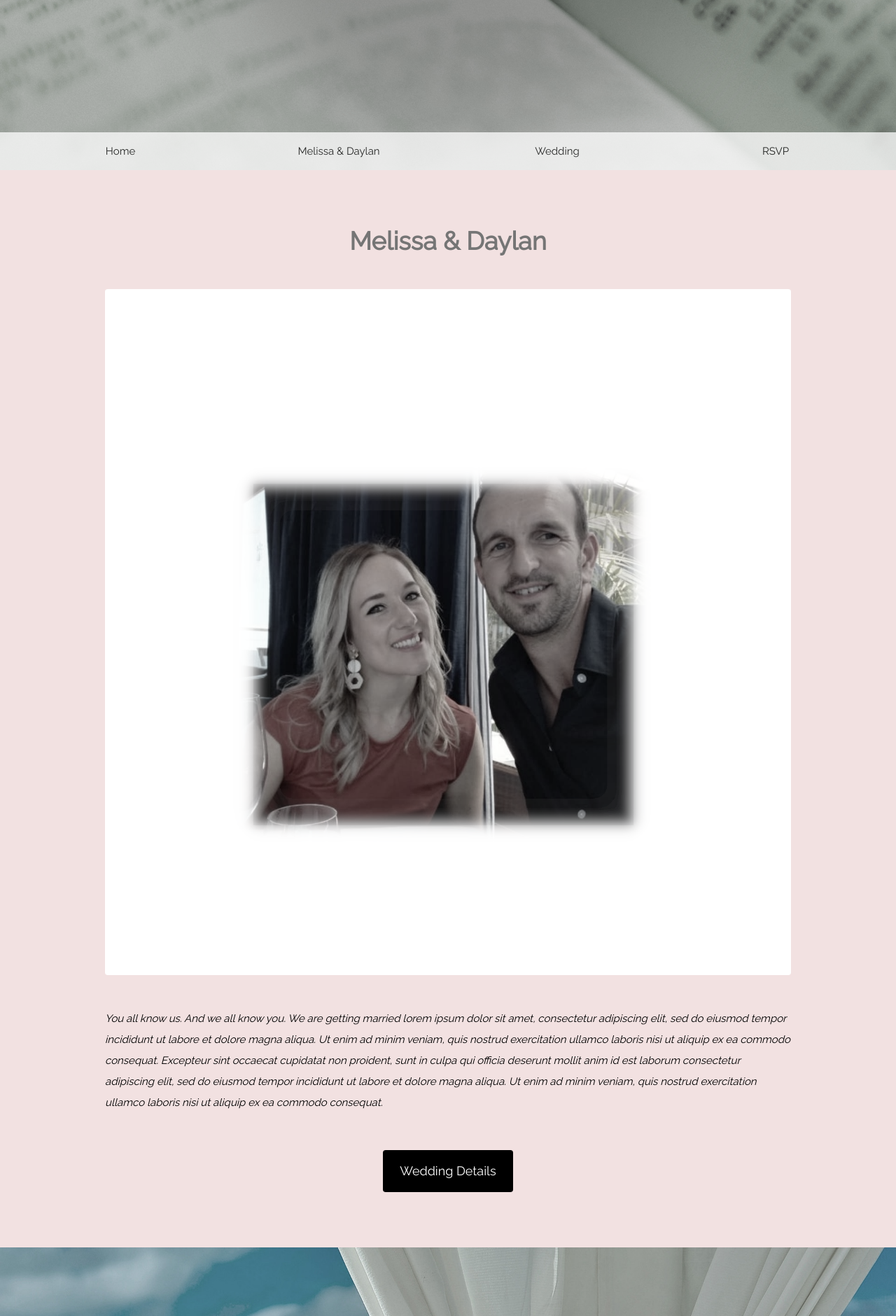
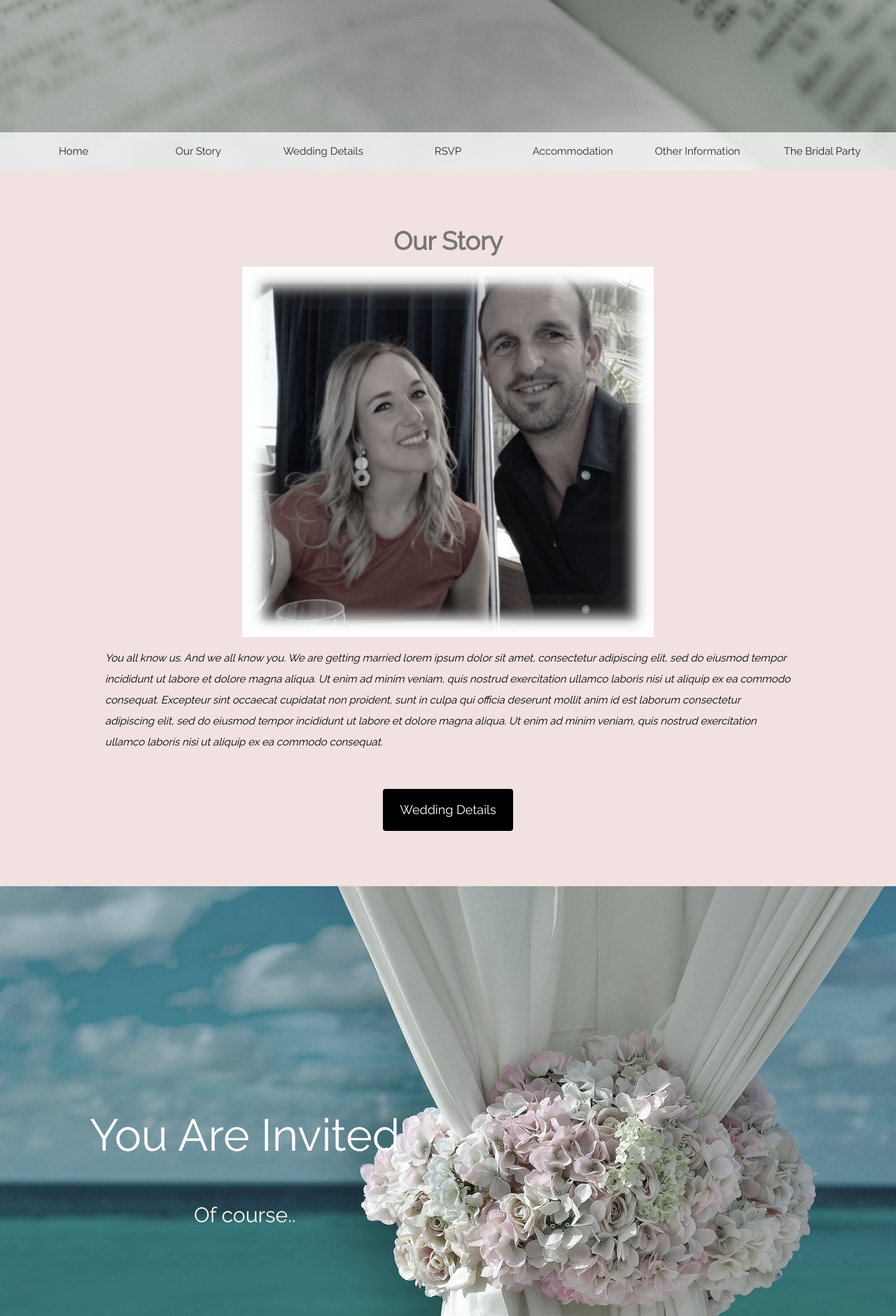
Before and after one commit to SpaceMeerkat/wedding, a Python web app: template templates/home.html in a window 1280 px wide. Shown: the part 557-2437 px from the top of the page at 70% size. Run offline with Jinja, Linux system fonts and the light colour scheme; the template is opened without the code that fills it, so the values that code supplies are empty.

Commit message:
content update to Daylan's specs

```diff
--- a/static/style.css
+++ b/static/style.css
@@ -101,6 +101,7 @@ hr{border:0;border-top:1px solid #eee;margin:20px 0}
 .w3-display-left{position:absolute;top:50%;left:0%;transform:translate(0%,-50%);-ms-transform:translate(-0%,-50%)}
 .w3-display-left2{position:absolute;top:50%;left:10%;transform:translate(0%,-50%);-ms-transform:translate(-0%,-50%)}
 .w3-display-right{position:absolute;top:50%;right:0%;transform:translate(0%,-50%);-ms-transform:translate(0%,-50%)}
+.w3-display-right2{position:absolute;top:50%;right:10%;transform:translate(0%,-50%);-ms-transform:translate(0%,-50%)}
 .w3-display-topmiddle{position:absolute;left:50%;top:0;transform:translate(-50%,0%);-ms-transform:translate(-50%,0%)}
 .w3-display-bottommiddle{position:absolute;left:50%;bottom:0;transform:translate(-50%,0%);-ms-transform:translate(-50%,0%)}
 .w3-display-container:hover .w3-display-hover{display:block}.w3-display-container:hover span.w3-display-hover{display:inline-block}.w3-display-hover{display:none}
@@ -234,3 +235,10 @@ hr{border:0;border-top:1px solid #eee;margin:20px 0}
 .w3-border-dark-grey,.w3-hover-border-dark-grey:hover,.w3-border-dark-gray,.w3-hover-border-dark-gray:hover{border-color:#616161!important}
 .w3-border-pale-red,.w3-hover-border-pale-red:hover{border-color:#ffe7e7!important}.w3-border-pale-green,.w3-hover-border-pale-green:hover{border-color:#e7ffe7!important}
 .w3-border-pale-yellow,.w3-hover-border-pale-yellow:hover{border-color:#ffffcc!important}.w3-border-pale-blue,.w3-hover-border-pale-blue:hover{border-color:#e7ffff!important}
+
+.center {
+  display: block;
+  margin-left: auto;
+  margin-right: auto;
+  width: 50%;
+}
--- a/templates/home.html
+++ b/templates/home.html
@@ -1,7 +1,7 @@
 <!DOCTYPE html>
 <html>
 <head>
-<title>W3.CSS Template</title>
+<title>Melissa & Daylan</title>
 <meta charset="UTF-8">
 <meta name="viewport" content="width=device-width, initial-scale=1">
 <link rel="stylesheet" href="{{ url_for('static', filename='style.css') }}">
@@ -10,13 +10,16 @@
 body,h1,h2{font-family: "Raleway", sans-serif}
 body, html {height: 100%}
 p {line-height: 2}
-.bgimg, .bgimg2 {
+.bgimg, .bgimg2, .bgimg3, .bgimg4 {
   min-height: 100%;
   background-position: center;
   background-size: cover;
 }
 .bgimg {background-image: url("/static/wedding_rings3.jpg")}
 .bgimg2 {background-image: url("/static/beach3.jpg")}
+.bgimg3 {background-image: url("/static/housing.jpg")}
+.bgimg4 {background-image: url("/static/bridal.jpg")}
+
 </style>
 </head>
 <body>
@@ -33,24 +36,31 @@ p {line-height: 2}
 <!-- Navbar (sticky bottom) -->
 <div class="w3-bottom w3-hide-small">
   <div class="w3-bar w3-white w3-center w3-padding w3-opacity-min w3-hover-opacity-off">
-    <a href="#home" style="width:25%" class="w3-bar-item w3-button">Home</a>
-    <a href="#us" style="width:25%" class="w3-bar-item w3-button">Melissa & Daylan</a>
-    <a href="#wedding" style="width:25%" class="w3-bar-item w3-button">Wedding</a>
-    <a href="#rsvp" style="width:25%" class="w3-bar-item w3-button w3-hover-black">RSVP</a>
+    <a href="#home" style="width:14.285%" class="w3-bar-item w3-button">Home</a>
+    <a href="#us" style="width:14.285%" class="w3-bar-item w3-button">Our Story</a>
+    <a href="#wedding" style="width:14.285%" class="w3-bar-item w3-button">Wedding Details</a>
+    <a href="#rsvp" style="width:14.285%" class="w3-bar-item w3-button">RSVP</a>
+    <a href="#accommodation" style="width:14.285%" class="w3-bar-item w3-button">Accommodation</a>
+    <a href="#information" style="width:14.285%" class="w3-bar-item w3-button">Other Information</a>
+    <a href="#bridal" style="width:14.285%" class="w3-bar-item w3-button">The Bridal Party</a>
   </div>
 </div>
+
+<div class="w3-content" style="max-width:1587px; position: relative;">
 
     <!-- About / Jane And John -->
     <div class="w3-container w3-padding-64 w3-pale-red w3-grayscale-min" id="us">
       <div class="w3-content">
-    <h1 class="w3-center w3-text-grey"><b>Melissa & Daylan</b></h1>
-    <img class="w3-round w3-grayscale-min" src="/static/wedding_couple.png" style="width:100%;margin:32px 0">
+        <h1 class="w3-center w3-text-grey"><b>Our Story</b></h1>
+        <img class="w3-grayscale-min center" src="/static/wedding_couple2.png" style="width:60%;">
         <p><i>You all know us. And we all know you. We are getting married lorem ipsum dolor sit amet, consectetur adipiscing elit, sed do eiusmod tempor incididunt ut labore et dolore magna aliqua. Ut enim ad minim veniam, quis nostrud exercitation ullamco laboris nisi ut aliquip ex ea commodo consequat. Excepteur sint
           occaecat cupidatat non proident, sunt in culpa qui officia deserunt mollit anim id est laborum consectetur adipiscing elit, sed do eiusmod tempor incididunt ut labore et dolore magna aliqua. Ut enim ad minim veniam, quis nostrud exercitation ullamco
           laboris nisi ut aliquip ex ea commodo consequat.</i>
         </p><br>
         <p class="w3-center"><a href="#wedding" class="w3-button w3-black w3-round w3-padding-large w3-large">Wedding Details</a></p>
       </div>
+    </div>
+
 </div>
 
 <!-- Background photo -->
@@ -61,10 +71,12 @@ p {line-height: 2}
   </div>
 </div>
 
+<div class="w3-content" style="max-width:1587px; position: relative;">
+
     <!-- Wedding information -->
     <div class="w3-container w3-padding-64 w3-pale-red w3-grayscale-min w3-center" id="wedding">
       <div class="w3-content">
-    <h1 class="w3-text-grey"><b>THE WEDDING</b></h1>
+        <h1 class="w3-text-grey"><b>WEDDING DETAILS</b></h1>
         <img class="w3-round-large w3-grayscale-min" src="/static/wedding_venue.jpg" style="width:100%;margin:64px 0">
         <div class="w3-row">
           <div class="w3-half">
@@ -78,17 +90,61 @@ p {line-height: 2}
             <p>Some where, some address</p>
           </div>
         </div>
+        <div class="w3-row">
+          <div class="w3-half">
+            <h2>Night before braai</h2>
+            <p>Time of braai - 2:00pm</p>
+            <p>Location of braai - Somewhere</p>
+          </div>
+          <div class="w3-half">
+            <h2>Morning after breakfast</h2>
+            <p>Some time, a time</p>
+            <p>Some where, some address</p>
+          </div>
+        </div>
       </div>
     </div>
 
     <!-- RSVP section -->
-<div class="w3-container w3-padding-64 w3-pale-red w3-center w3-wide" id="rsvp">
+    <div class="w3-container w3-padding-64 w3-pale-red w3-grayscale-min w3-center w3-wide" id="rsvp">
       <h1>HOPE YOU CAN MAKE IT!</h1>
       <p class="w3-large">Kindly Respond By ??, 2024</p>
       <p class="w3-xlarge">
         <button onclick="document.getElementById('id01').style.display='block'" class="w3-button w3-round w3-red w3-opacity w3-hover-opacity-off" style="padding:8px 60px">RSVP</button>
       </p>
     </div>
+
+</div>
+
+
+<!-- Background photo -->
+<div class="w3-display-container bgimg3">
+  <div class="w3-display-right2 w3-text-white w3-center" id="accommodation">
+    <h1 class="w3-jumbo">Nearby Accommodation</h1><br>
+    <h2>Here are some details..</h2>
+  </div>
+</div>
+
+<div class="w3-content" style="max-width:1587px; position: relative;">
+
+    <!-- Wedding information -->
+    <div class="w3-container w3-padding-64 w3-pale-red w3-grayscale-min w3-center" id="information">
+      <div class="w3-content">
+        <h1 class="w3-text-grey"><b>OTHER INFORMATION</b></h1>
+      </div>
+    </div>
+
+</div>
+
+<!-- Background photo -->
+<div class="w3-display-container bgimg4">
+  <div class="w3-display-left2 w3-text-white w3-center" id="bridal">
+    <h1 class="w3-jumbo">The Bridal Party</h1><br>
+    <h2>Here are some details..</h2>
+  </div>
+</div>
+
+
 
 <!-- RSVP modal -->
 <div id="id01" class="w3-modal">
@@ -112,6 +168,7 @@ p {line-height: 2}
     </div>
   </div>
 </div>
+
 
 <!-- Footer -->
 <footer class="w3-center w3-black w3-padding-16">
```
Also changed, not shown: static/bridal.jpg (added), static/housing.jpg (added), static/wedding_couple2.png (added). Lines whose indentation alone changed are shown as unchanged.
